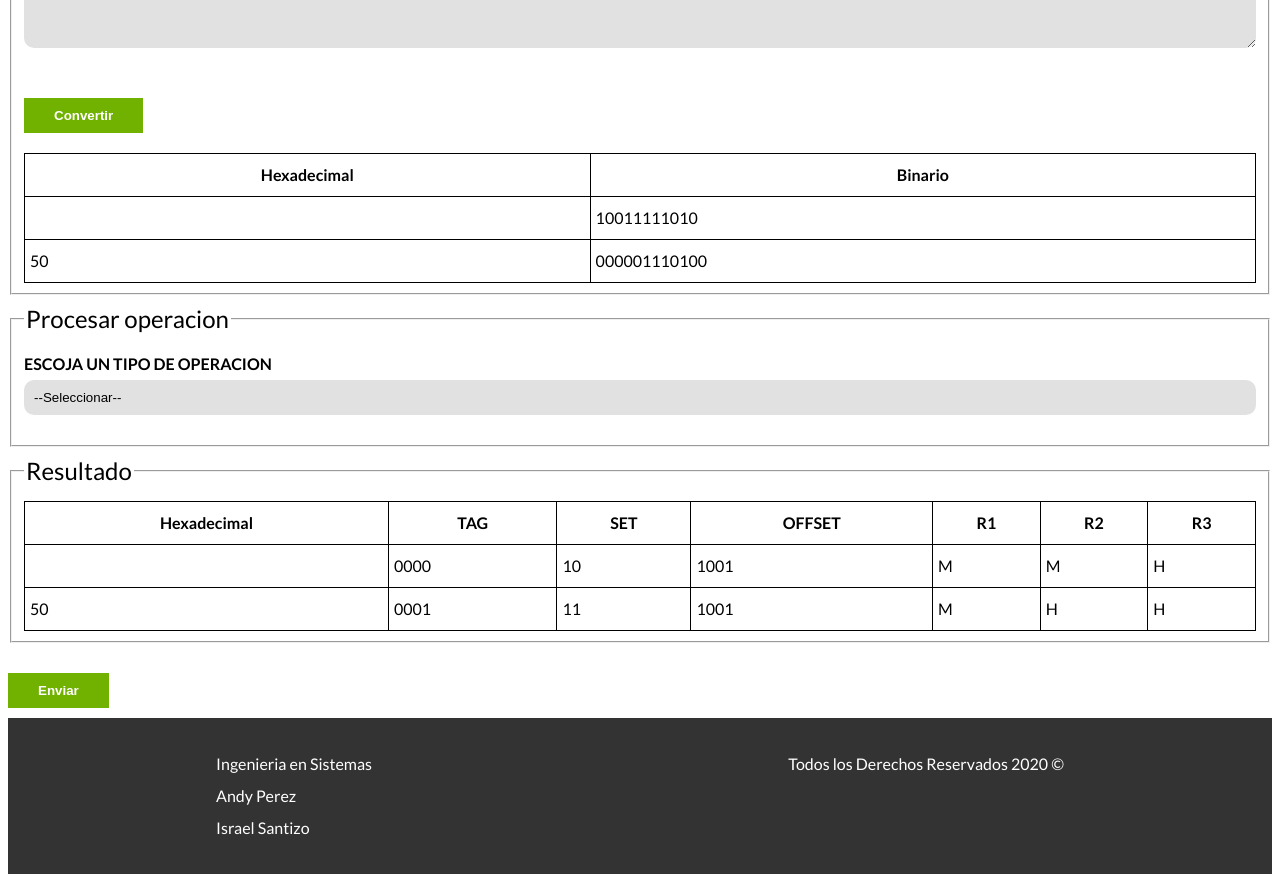
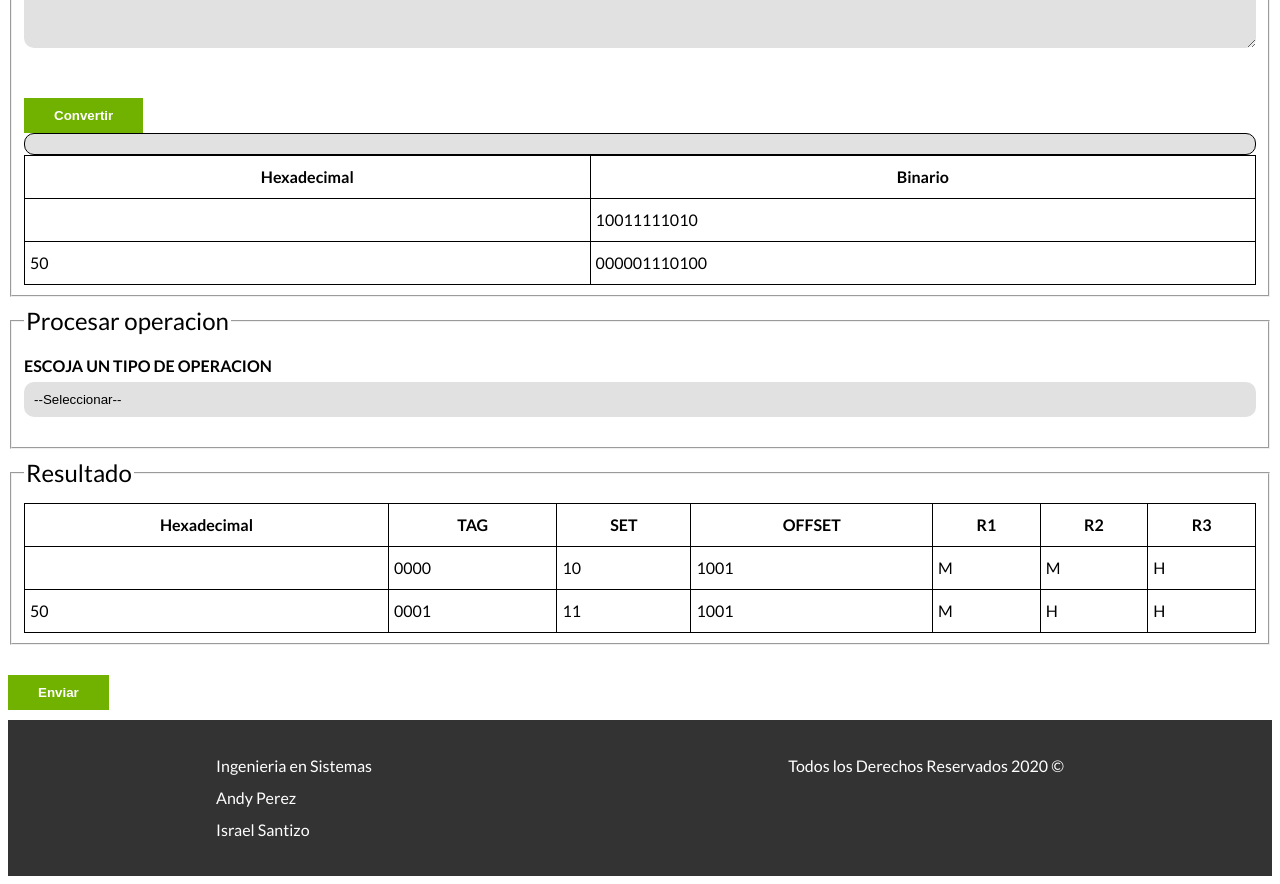
Before and after one commit to IsraelSantizo98/gestionMemoriaUMG, a plain HTML site: page index.html in a window 1280 px wide. Shown: the part 780-1664 px from the top of the page. Drawn offline with Linux system fonts and the light colour scheme.

Commit message:
Modificacion minima en el border de resultaado-conversion

```diff
--- a/css/style.css
+++ b/css/style.css
@@ -125,3 +125,6 @@ th, td{
     margin: 0;
     color: #fff;
 }
+.resultado-conversion{
+    border: 1px solid black;
+}
```
